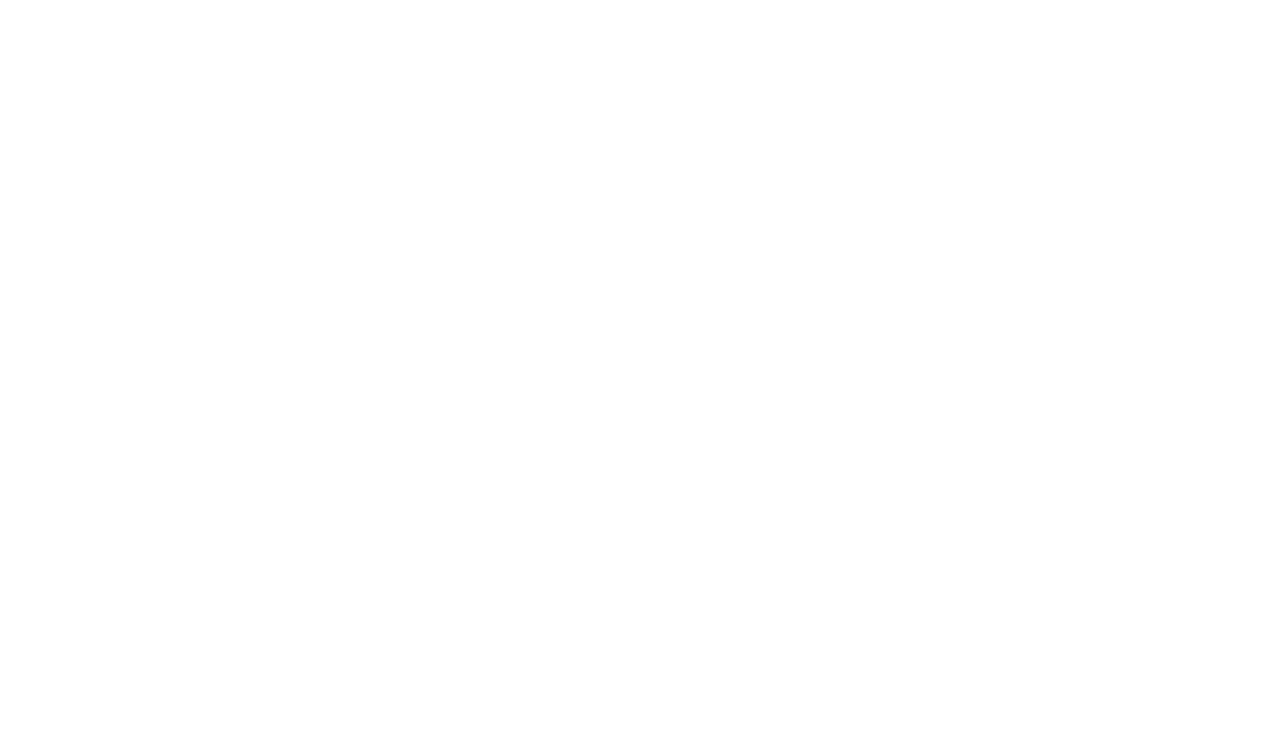
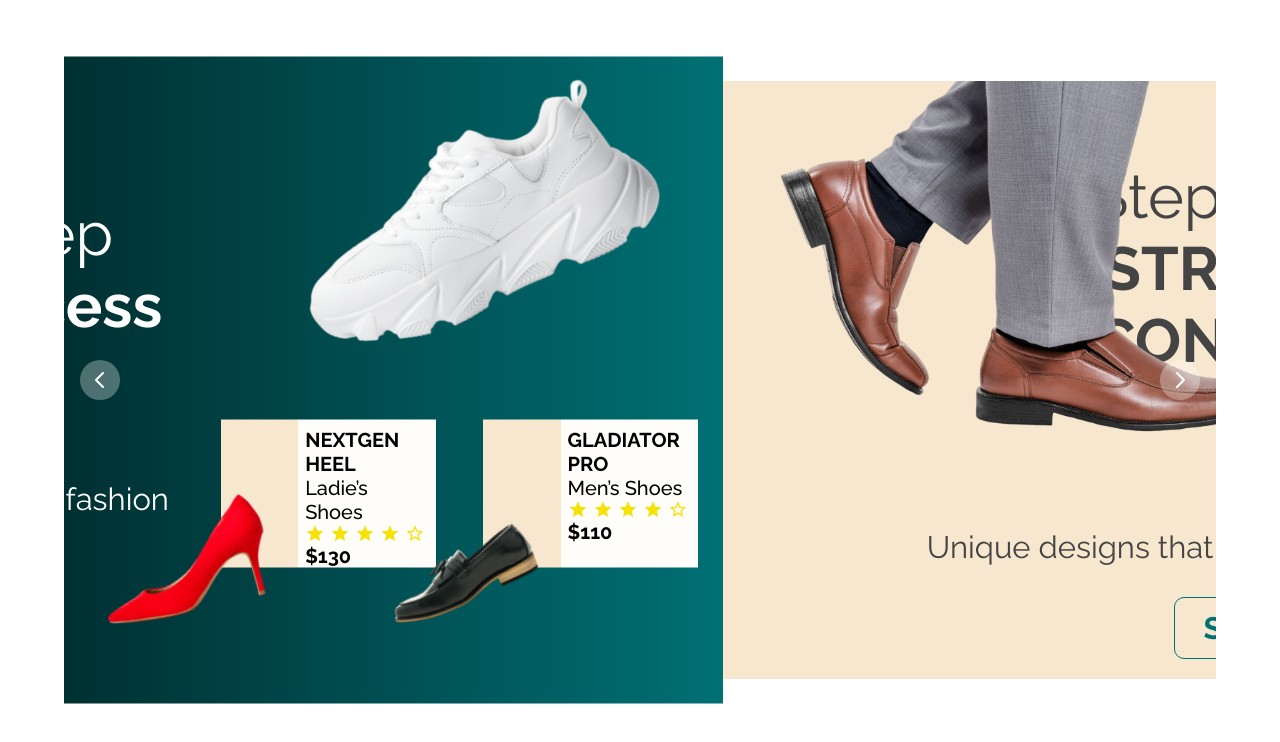
Before and after one commit to KBandipo/Alstride-E-commerce-Website, a React (Vite) app: page / in a window 1280 px wide. Shown: the top 742 px of the page. Built offline with nearby package versions, Linux system fonts and the light colour scheme.

Commit message:
Create hero section inside carousel (#14)

```diff
--- a/src/Page/homePageFolder/HeroSection.jsx
+++ b/src/Page/homePageFolder/HeroSection.jsx
@@ -1,11 +1,16 @@
+"use client";
 import React from "react";
+
+import { Carousel } from "flowbite-react";
 import Button from "./HomeComponents/Button";
 
 function HeroSection() {
   return (
     <>
+      <div className="h-[95vh]">
+        <Carousel slideInterval={2000}>
           {/* Carousel content 1 */}
-      <div className="flex hidden justify-between bg-gradient-to-l from-[#007074] to-[#000]">
+          <div className="flex justify-between bg-gradient-to-l from-[#007074] to-[#000]">
             {/* Text(left) Section */}
             <div className="40% pl-[109px] pt-[141px] text-white">
               <h1 className="text-[61px] font-normal leading-[72px] ">
@@ -71,6 +76,62 @@ function HeroSection() {
           </div>
 
           {/*  Carousel content 2*/}
+
+          <div className=" flex justify-center bg-[#F7E7CE] text-[#444] ">
+            {/* Main(center) content */}
+            <div className="relative w-[65%] pt-[80px] text-center ">
+              <h1 className="text-[61px] font-normal leading-[72px]">
+                Step into style, <br />
+                <span className="font-bold">STRIDE WITH CONFIDENCE!</span>
+              </h1>
+
+              <div className=" pb-[20px] pt-[150px] ">
+                <h4 className="pb-[30px] text-[31px] font-normal leading-[40px] ">
+                  Unique designs that blend fashion with functionality.
+                </h4>
+                <div className="flex justify-center">
+                  <Button
+                    title="Shop Now"
+                    iconsrc="public/homePageImages/arrow-down-icons.svg"
+                    iconAlt="arrow-down-icons"
+                    borderColor="border-[#007074]"
+                    textColor="text-[#007074]"
+                  />
+                </div>
+              </div>
+            </div>
+            <img
+              src="/homePageImages/man-wearing-brown-leather-loafer-shoes1.svg"
+              alt="man-wearing-brown-leather-loafer-shoes1"
+              className="absolute left-[5%] top-[0%] h-auto w-[43%]"
+            />
+
+            <img
+              src="public/homePageImages/pexels-karolina-grabowska.svg"
+              alt="pexels-karolina-grabowska"
+              className="absolute right-[3%] top-[0%] h-auto w-[43%]"
+            />
+          </div>
+
+          {/* Carousel content 3 */}
+          <div className="box-border flex max-h-[90vh] overflow-hidden">
+            <div className=" max-h-full max-w-[57%] ">
+              <img
+                src="public/homePageImages/alstride photo1.svg"
+                alt="chtree1.svg"
+                className=" h-full w-full"
+              />
+            </div>
+            <div className="max-h-[90vh] w-[43%] bg-[#007074]">
+              <img
+                src="public/homePageImages/full-shot-smiley-man-with-shopping-bags1.svg"
+                alt="pexels-karolina-grabowska"
+                className=" h-full w-full"
+              />
+            </div>
+          </div>
+        </Carousel>
+      </div>
     </>
   );
 }
```
Lines whose indentation alone changed are shown as unchanged.
